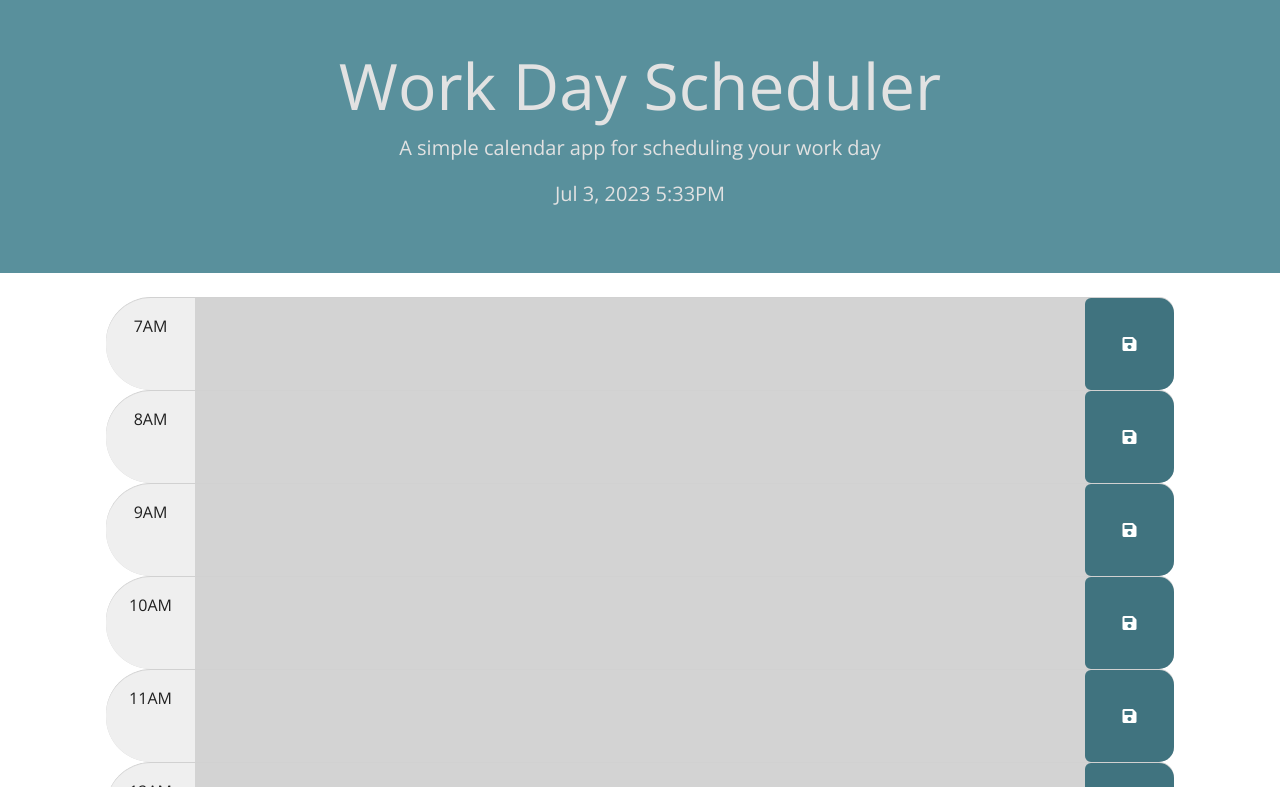
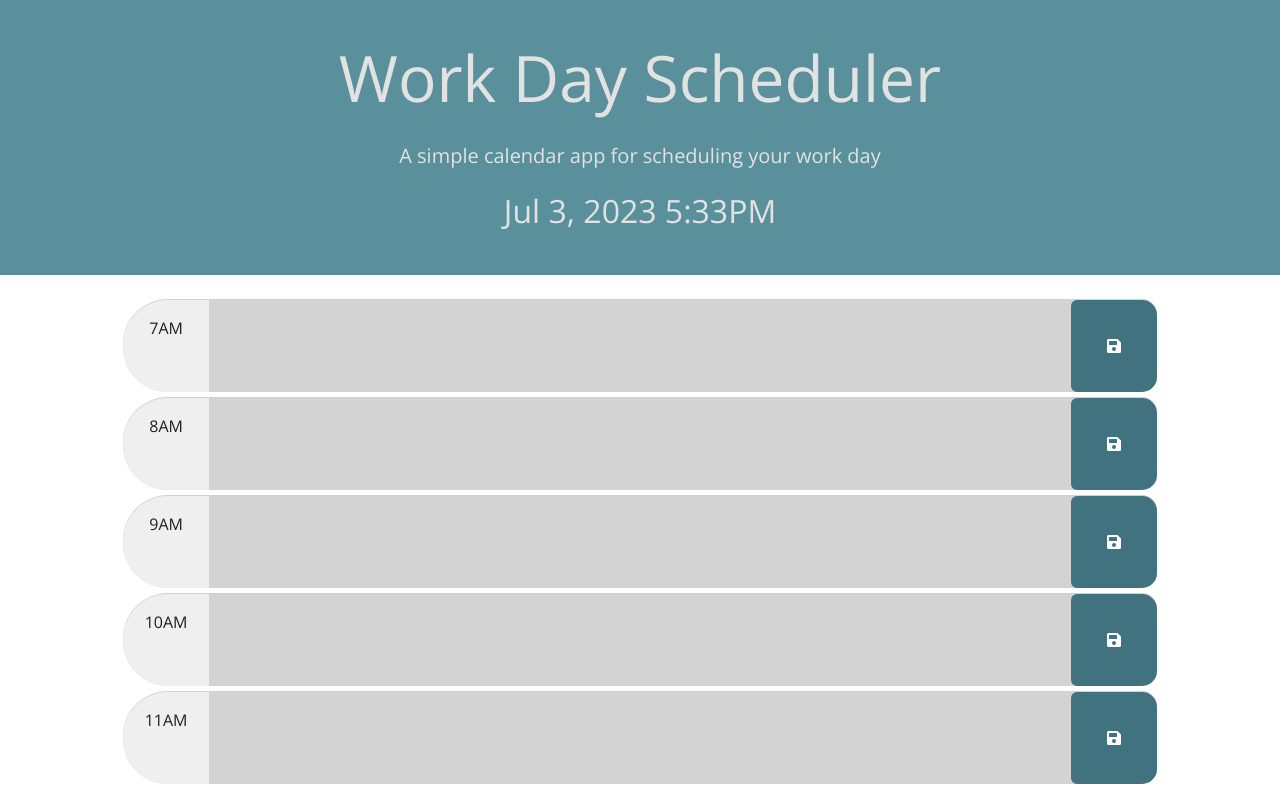
Before and after one commit to samanthagard13/Work-Day-Scheduler, a plain HTML site: page Develop/index.html in a window 1280 px wide. Both pictures are taken after a click on the button 1129 px from the left and 343 px from the top of the page. Shown: the top 787 px of the page. Drawn offline with nearby package versions, Linux system fonts and the light colour scheme.

Commit message:
organize code and final changes to CSS and js

```diff
--- a/Develop/JS/script.js
+++ b/Develop/JS/script.js
@@ -32,7 +32,7 @@ $(document).ready(function() {
   // time-block containing the button that was clicked? How might the id be
   // useful when saving the description in local storage?
   saveBtn.on('click', function (event) {
-    let selectedHour = $(this).closest('time-block');
+    let selectedHour = $(this).closest('.time-block').attr('id');
     let savedEvent = $(this).siblings('.description').val();
 
     localStorage.setItem(selectedHour, savedEvent);
@@ -46,7 +46,7 @@ $('.time-block').each(function() {
   let blockHour = parseInt($(this).attr('id').split('-')[1]);
   if (blockHour === hour) {
     $(this).addClass('present');
-    $(this).css('border', 'rgb(0, 0, 0) 1px solid');
+    $(this).css('border', 'rgb(64, 64, 64) 1px solid');
   } else if (blockHour < hour) {
     $(this).addClass('past');
   } else {
--- a/Develop/Style/style.css
+++ b/Develop/Style/style.css
@@ -9,8 +9,12 @@ header {
   color: #e2e2e2;
 }
 
+#currentDay {
+  font-size: xx-large;
+}
+
 .time-block {
-
+  margin: 5px;
 }
 
 textarea {
--- a/Develop/index.html
+++ b/Develop/index.html
@@ -23,8 +23,8 @@
   </head>
 
   <body>
-    <header class="p-5 mb-4 text-center">
-      <h1 class="display-3">Work Day Scheduler</h1>
+    <header class="p-4 mb-4 text-center">
+      <h1 class="p-3 display-3">Work Day Scheduler</h1>
       <p class="lead">A simple calendar app for scheduling your work day</p>
       <p id="currentDay" class="lead"></p>
     </header>
```
